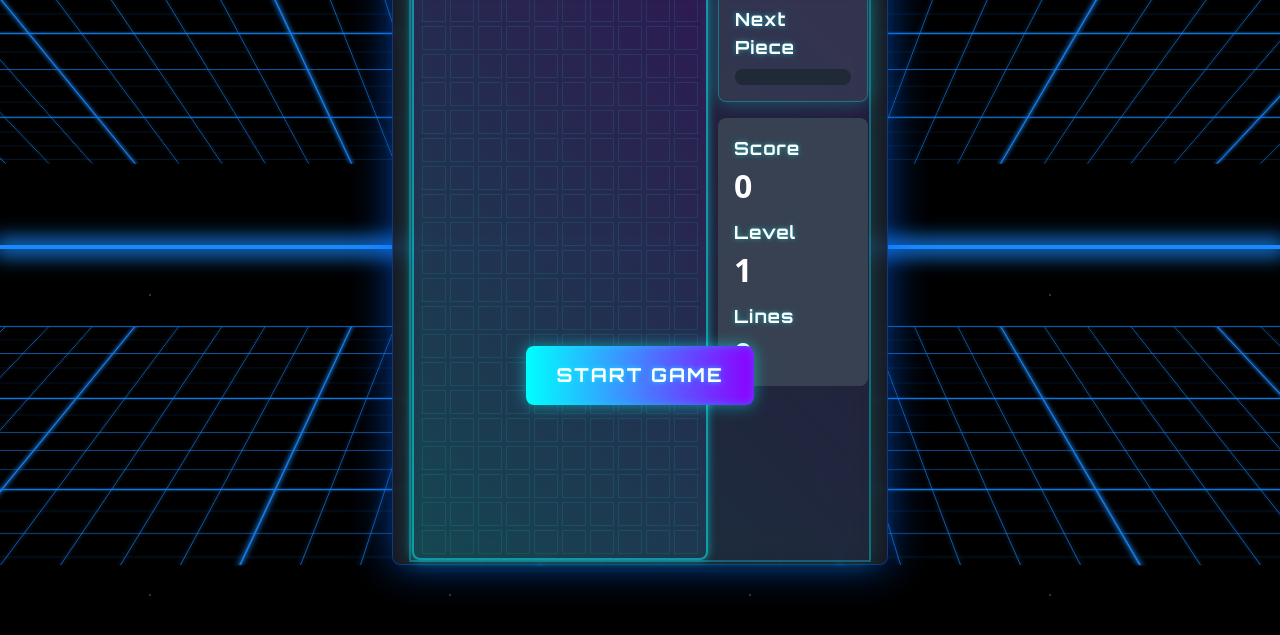
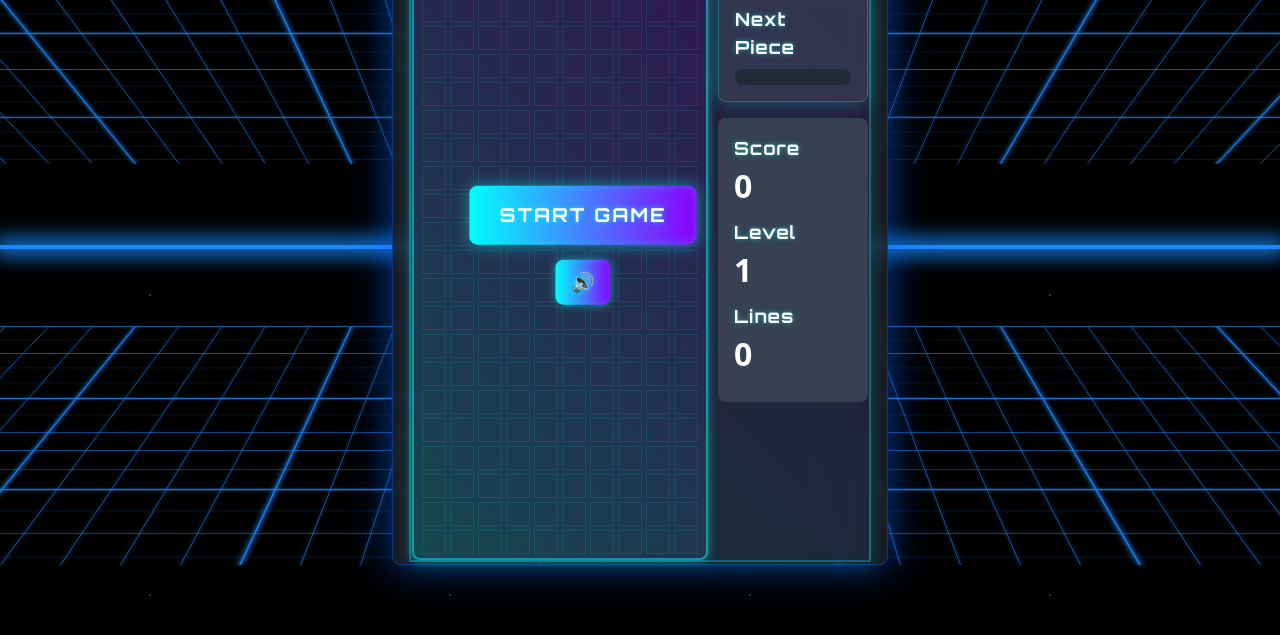
Before and after one commit to OysteinWHoie/neon-tetris, a website: page public/index.html in a window 1280 px wide. Shown: the part 155-790 px from the top of the page. Drawn offline with nearby package versions, Linux system fonts and the light colour scheme.

Commit message:
Button centering

```diff
--- a/public/game.js
+++ b/public/game.js
@@ -821,6 +821,15 @@ document.addEventListener('DOMContentLoaded', () => {
         // Then start the game
         startGame();
     });
+
+    // Add mute button event listener
+    document.getElementById('mute-button').addEventListener('click', function() {
+        if (synth) {
+            const isMuted = synth.toggleMute();
+            // Update the mute button icon
+            document.getElementById('mute-icon').textContent = isMuted ? '🔇' : '🔊';
+        }
+    });
     document.addEventListener('keydown', (e) => {
         if (gameOver) return;
 
--- a/public/index.html
+++ b/public/index.html
@@ -158,6 +158,51 @@
             box-shadow: 0 0 10px rgba(0, 255, 255, 0.5), inset 0 0 5px rgba(0, 255, 255, 0.2);
         }
 
+        /* Smaller neon button for mute control */
+        .neon-button-small {
+            font-family: 'Orbitron', sans-serif;
+            position: relative;
+            display: inline-block;
+            padding: 8px 15px;
+            font-size: 1.2rem;
+            font-weight: bold;
+            color: #fff;
+            background: linear-gradient(90deg, #00FFFF, #8B00FF);
+            border: none;
+            border-radius: 8px;
+            box-shadow: 0 0 10px rgba(0, 255, 255, 0.5), inset 0 0 5px rgba(0, 255, 255, 0.3);
+            text-shadow: 0 0 5px rgba(0, 255, 255, 0.8);
+            cursor: pointer;
+            transition: all 0.3s ease;
+            overflow: hidden;
+        }
+        .neon-button-small:hover {
+            box-shadow: 0 0 15px rgba(0, 255, 255, 0.8), inset 0 0 10px rgba(0, 255, 255, 0.5);
+            transform: translateY(-2px);
+        }
+        .neon-button-small:active {
+            transform: translateY(0);
+            box-shadow: 0 0 8px rgba(0, 255, 255, 0.5), inset 0 0 4px rgba(0, 255, 255, 0.2);
+        }
+
+        .audio-controls {
+            display: flex;
+            justify-content: center;
+            align-items: center;
+            margin-top: 15px;
+            pointer-events: auto; /* Ensure the button is clickable */
+            position: relative;
+            z-index: 101; /* Higher than other elements */
+        }
+
+        /* Ensure the start-button-container allows for proper layout of buttons */
+        .start-button-container {
+            display: flex;
+            flex-direction: column;
+            align-items: center;
+            pointer-events: auto; /* Ensure all buttons are clickable */
+        }
+
         /* Falling Tetris Pieces Animation */
         /* Container for falling pieces - positioned exactly over the game board */
         .falling-pieces-container {
@@ -189,6 +234,7 @@
             align-items: center;
             background: transparent;
             z-index: 5;
+            pointer-events: none; /* Allow clicks to pass through except for specific elements */
         }
 
         /* Position the falling pieces container precisely within the game board */
@@ -259,27 +305,13 @@
             left: 0;
             width: 100%;
             height: 100%;
-            display: flex;
-            flex-direction: column;
-            justify-content: center;
-            align-items: center;
-            background: transparent; /* Removed dark overlay */
+            pointer-events: none; /* Allow clicks to pass through except for specific elements */
             z-index: 5;
         }
 
-        /* Position the start button container within the game board grid only */
-        #start-screen .start-button-container {
-            position: absolute;
-            bottom: 25%;
-            left: 0;
-            right: 0;
-            margin: 0 auto;
-            text-align: center;
-            z-index: 100; /* Increased z-index to ensure it's always on top */
-            width: 100%; /* Match the width of the game board */
-            max-width: 100%; /* Ensure it doesn't overflow */
-            box-sizing: border-box; /* Include padding in width calculation */
-            pointer-events: auto; /* Ensure button is clickable */
+        /* Game buttons styling */
+        #game-board-buttons {
+            z-index: 200;
         }
     </style>
 </head>
@@ -315,7 +347,7 @@
                         <h3 class="text-lg font-semibold mb-2 futuristic-text">Level</h3>
                         <p id="level" class="text-2xl score-value">1</p>
                     </div>
-                    <div class="lines-cleared">
+                    <div class="lines-cleared mb-4">
                         <h3 class="text-lg font-semibold mb-2 futuristic-text">Lines</h3>
                         <p id="lines" class="text-2xl score-value">0</p>
                     </div>
@@ -328,11 +360,19 @@
             <div id="falling-pieces-container" class="falling-pieces-container">
                 <!-- Pieces will be dynamically added here via JavaScript -->
             </div>
-            <!-- Button container positioned within the game board only -->
-            <div class="start-button-container">
-                <button id="start" class="neon-button futuristic-text">
-                    Start Game
-                </button>
+        </div>
+
+        <!-- Button container positioned directly over the game board -->
+        <div id="game-buttons" style="position: absolute; top: 0; left: 0; width: 100%; height: 100%; pointer-events: none; z-index: 200;">
+            <div style="position: absolute; top: 0; left: 0; width: 100%; height: 100%;">
+                <div id="game-board-buttons" style="position: absolute; top: 50%; left: 190px; transform: translate(-50%, -50%); display: flex; flex-direction: column; justify-content: center; align-items: center; pointer-events: auto;">
+                    <button id="start" class="neon-button futuristic-text" style="margin-bottom: 15px;">
+                        Start Game
+                    </button>
+                    <button id="mute-button" class="neon-button-small futuristic-text">
+                        <span id="mute-icon">🔊</span>
+                    </button>
+                </div>
             </div>
         </div>
     </div>
```
